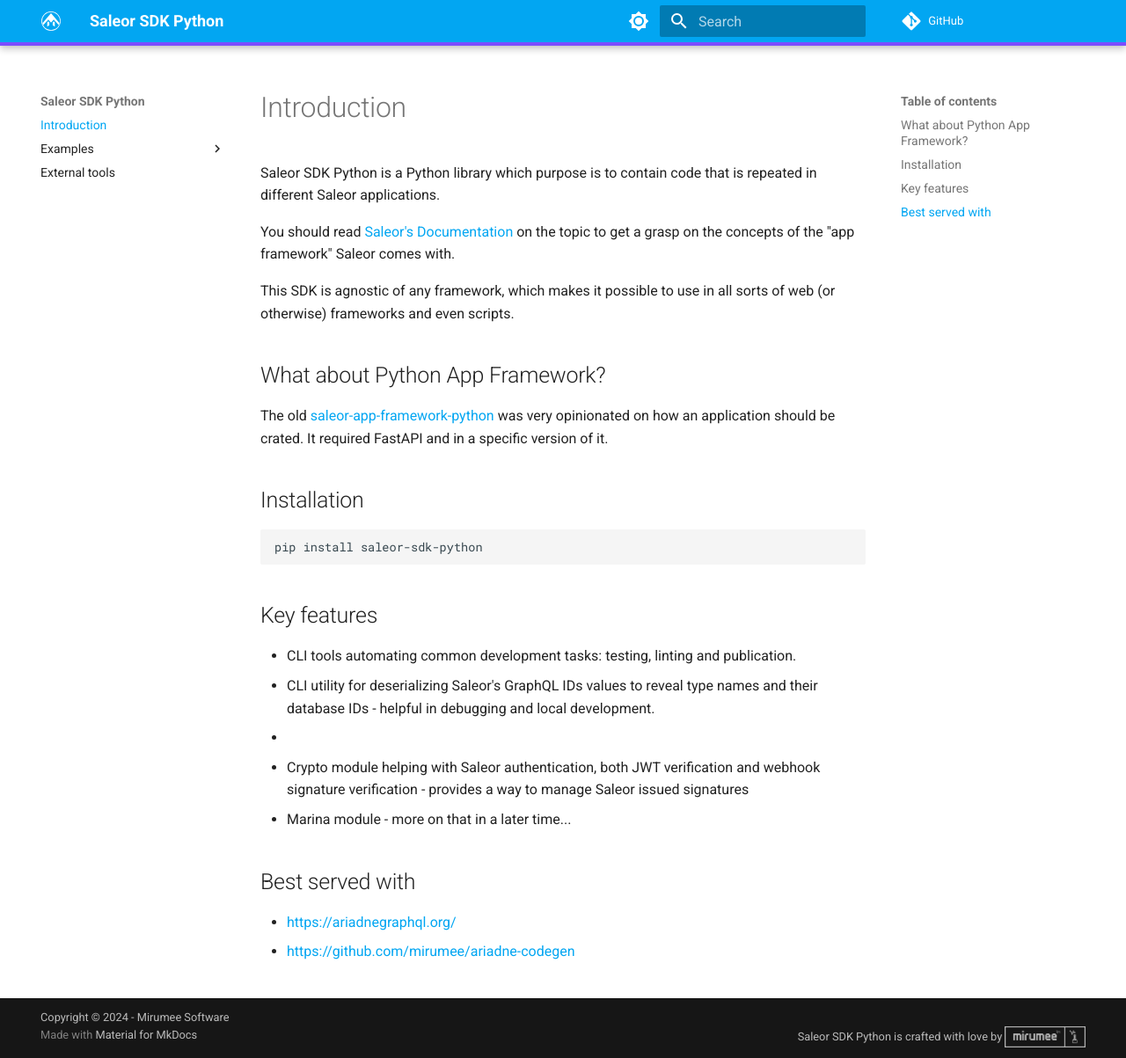
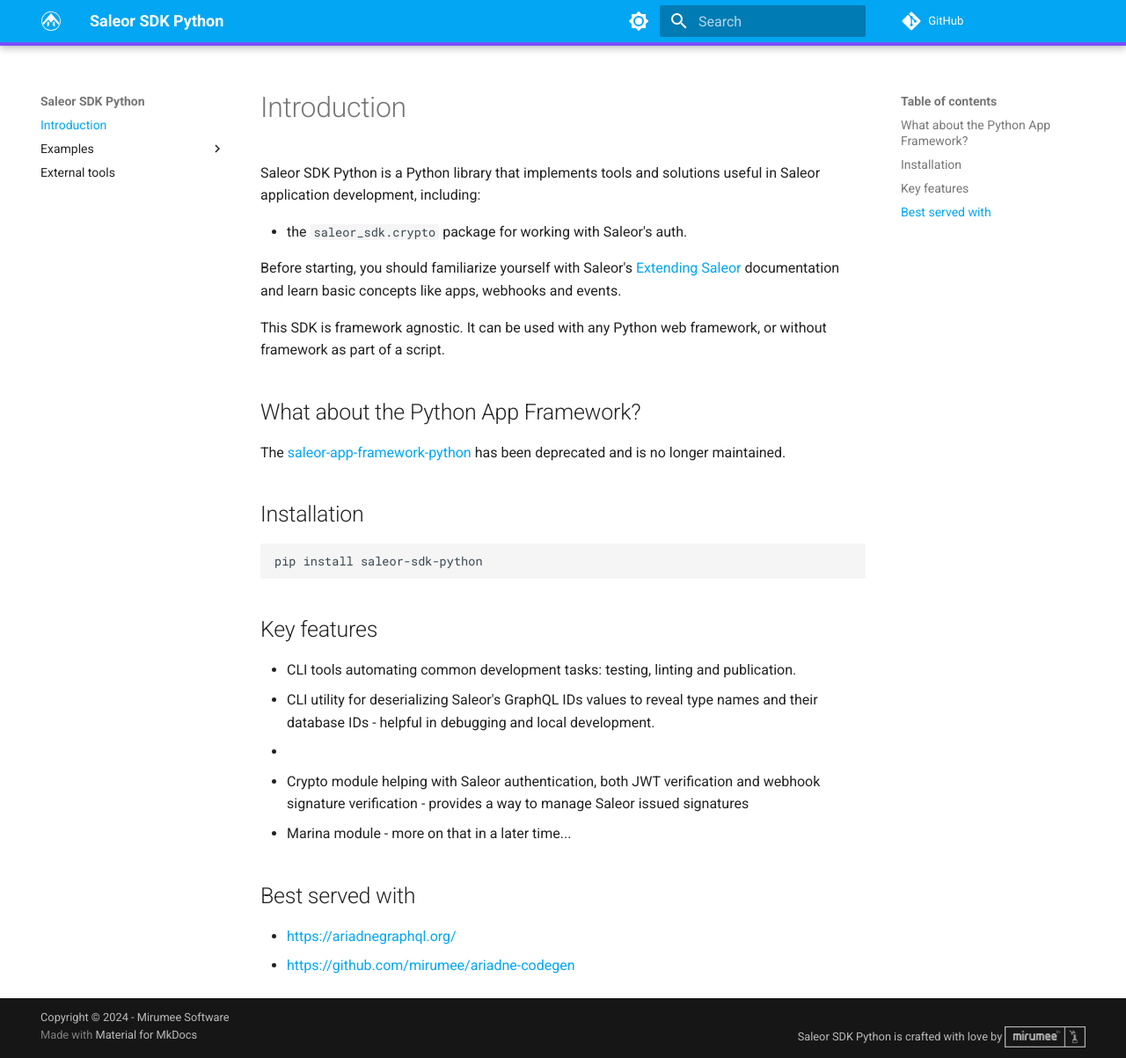
Before and after one commit to mirumee/saleor-sdk-python, an MkDocs documentation site: the page built from docs/index.md, in a window 1280 px wide and 1203 px high. Shown: the whole window at 88% size. Built offline with MkDocs 1.6.1 and Material for MkDocs 9.7.7, drawn with Linux system fonts in a browser that asks for light colours; comment, search, counter and statistics services are not loaded.

Commit message:
Apply changes from code review

```diff
--- a/docs/index.md
+++ b/docs/index.md
@@ -1,14 +1,18 @@
 # Introduction
 
-Saleor SDK Python is a Python library which purpose is to contain code that is repeated in different Saleor applications.
+Saleor SDK Python is a Python library that implements tools and solutions useful in Saleor application development, including:
 
-You should read [Saleor's Documentation](https://docs.saleor.io/docs/3.x/developer/extending/overview) on the topic to get a grasp on the concepts of the "app framework" Saleor comes with.
+- the `saleor_sdk.crypto` package for working with Saleor's auth.
 
-This SDK is agnostic of any framework, which makes it possible to use in all sorts of web (or otherwise) frameworks and even scripts.
+Before starting, you should familiarize yourself with Saleor's [Extending Saleor](https://docs.saleor.io/docs/3.x/developer/extending/overview) documentation
+and learn basic concepts like apps, webhooks and events.
 
-## What about Python App Framework?
 
-The old [saleor-app-framework-python](https://github.com/mirumee/saleor-app-framework-python) was very opinionated on how an application should be crated. It required FastAPI and in a specific version of it.
+This SDK is framework agnostic. It can be used with any Python web framework, or without framework as part of a script.
+
+## What about the Python App Framework?
+
+The [saleor-app-framework-python](https://github.com/mirumee/saleor-app-framework-python) has been deprecated and is no longer maintained.
 
 ## Installation
 
```
Also changed, not shown: README.md (+8 -2 lines), 1 other file.
